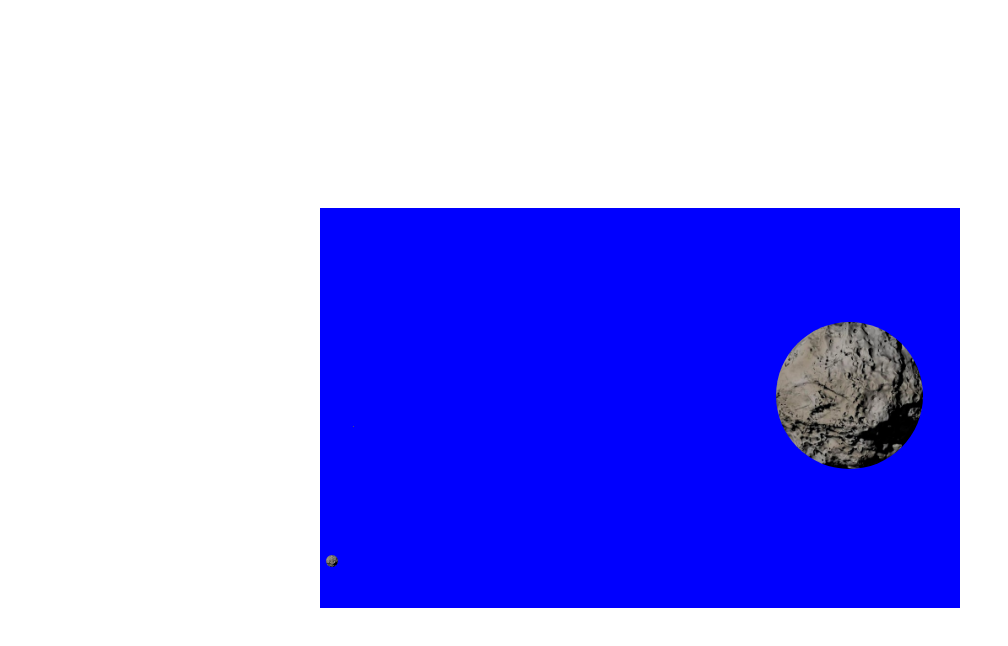
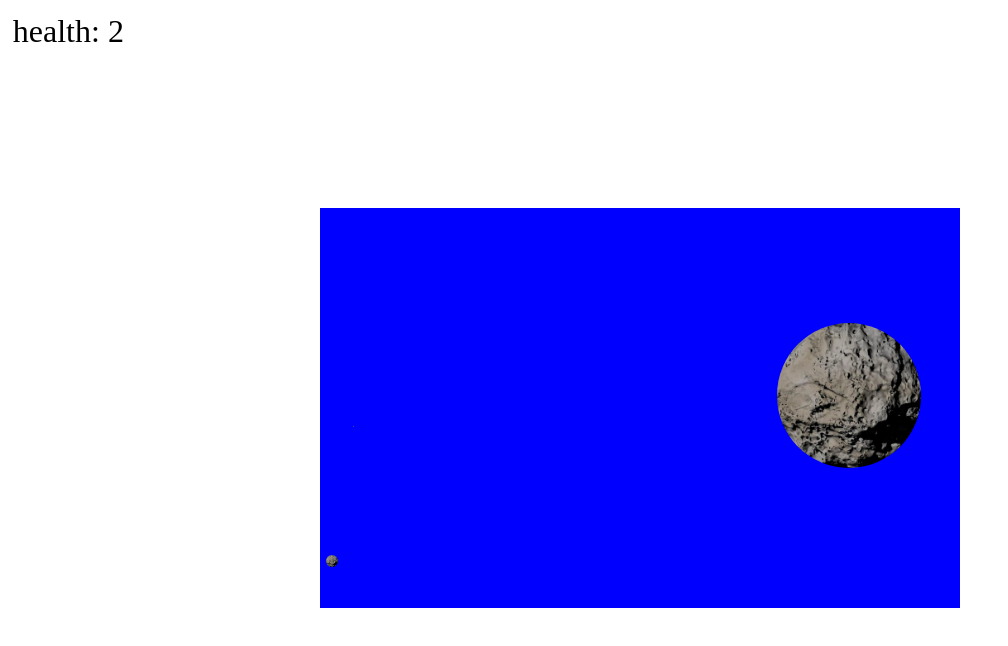
Before and after one commit to JodyWinters/astroid-defense, a plain HTML site: page index.html in a window 1280 px wide. Shown: the whole page, without its empty margins (0-1008 px from the left). Drawn offline with Linux system fonts and the light colour scheme.

Commit message:
Create a health variable and detect deaths

```diff
--- a/astroid.css
+++ b/astroid.css
@@ -16,3 +16,10 @@ body {
     position: relative;
     width: 50vw;
 }
+
+.health {
+    font-size: 2em;
+    left: 1vw;
+    position: fixed;
+    top: 1vw;
+}
--- a/astroid.js
+++ b/astroid.js
@@ -1,12 +1,30 @@
 const spawnArea = document.querySelector(".asteroid-spawn");
 
 const asteroids = [];
+let health = 5;
 
-const moveasteroid = function() {
+const removeAsteroid = function(ast) {
+    ast.a.remove();
+    asteroids.splice(asteroids.indexOf(ast), 1);
+}
+
+const moveAsteroid = function() {
     for (ast of asteroids) {
-        if (ast.growth >= 1100) {
-            ast.a.remove();
-            asteroids.splice(asteroids.indexOf(ast), 1)
+        if (ast.growth >= 500) {
+            removeAsteroid(ast);
+            console.log(health);
+            health--;
+            document.querySelector(".health").firstElementChild.textContent = health;
+
+            if (health <= 0) {
+                clearInterval(makeInterval);
+                clearInterval(moveInterval);
+                console.log("you died");
+                for (a of asteroids) {
+                    removeAsteroid(a);
+                }
+                break;
+            }
         } else {
             ast.height -= ast.velocity / 2 * ast.size;
             ast.size += ast.velocity * ast.size;
@@ -24,8 +42,7 @@ const moveasteroid = function() {
 const makeAsteroid = function() {
     const rand = Math.random() * spawnArea.clientWidth;
     const rand2 = Math.random() * spawnArea.clientHeight;
-    asteroid = {a: document.createElement("img"), height: rand2, velocity: .005, left: rand, size: 1, growth: 0};
-    asteroids.push(asteroid);
+    asteroid = {a: document.createElement("img"), height: rand2, velocity: .01, left: rand, size: 1, growth: 0};
     asteroid.a.setAttribute("src", "meteor.png");
     asteroid.a.style.width = 10 + "px";
     asteroid.a.style.height = 10 + "px";
@@ -38,10 +55,10 @@ const makeAsteroid = function() {
 
 makeAsteroid();
 
-setInterval( () => {
+const makeInterval = setInterval( () => {
     makeAsteroid();
-}, 1000)
+}, 1000);
 
-setInterval( () => {
-    moveasteroid();
+const moveInterval = setInterval( () => {
+    moveAsteroid();
 }, 0);
--- a/index.html
+++ b/index.html
@@ -7,6 +7,7 @@
   </head>
   <body>
     <div class="asteroid-spawn"></div>
+    <div class="health">health: <span>5</span></div>
 
     <script src="astroid.js"></script>
   </body>
```
